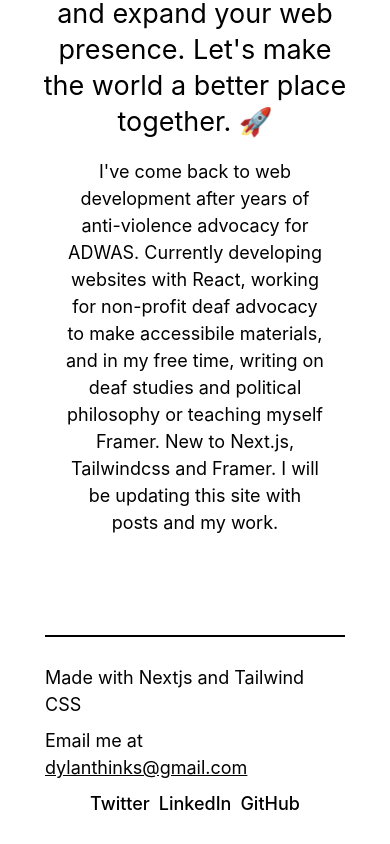
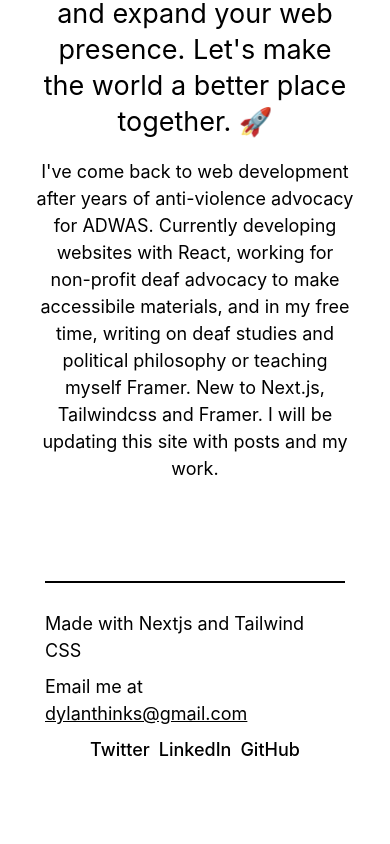
Before and after one commit to dylanthinks/portfolio, a Next.js app: page / in a window 390 px wide. Shown: the part 820-1664 px from the top of the page. After the commit the page ends 1610 px from the top, so only its background shows below. Built offline with nearby package versions, Linux system fonts and the light colour scheme.

Commit message:
should be final

```diff
--- a/components/AboutMe.js
+++ b/components/AboutMe.js
@@ -14,7 +14,7 @@ const About = () => {
             I'm here to help launch and expand your web presence. Let's make the
             world a better place together. 🚀
           </h2>
-          <div className="mt-4 text-gray-800 dark:text-white px-10 lg:px-0">
+          <div className="mt-4 text-gray-800 dark:text-white px-4 md:px-10 lg:px-0">
             <p className="mb-4">
               I've come back to web development after years of anti-violence
               advocacy for ADWAS. Currently developing websites with React,
```
